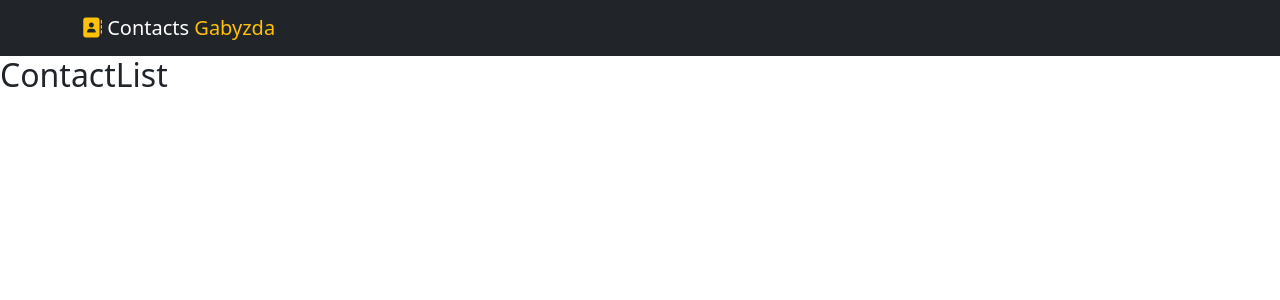
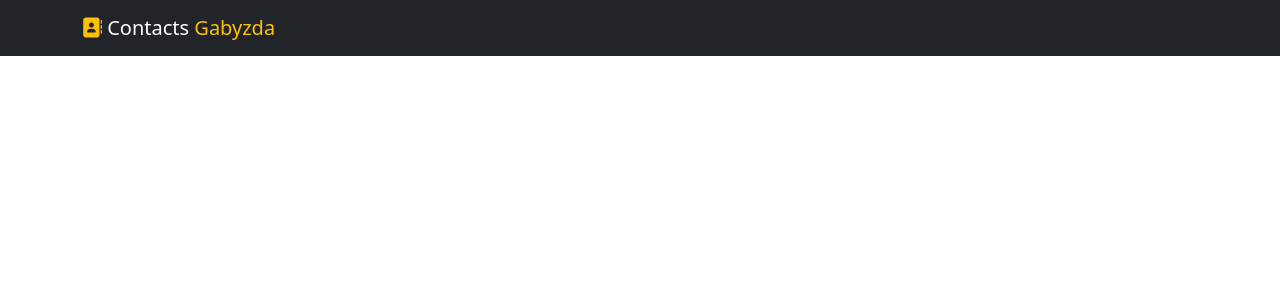
Before and after one commit to Gabyzda/agenda-contatos, a React (Create React App) app: page /contacts/list in a window 1280 px wide. Shown: the top 300 px of the page. Built offline with nearby package versions, Linux system fonts and the light colour scheme.

Commit message:
Creado sección 'contact-search' en ContactList

```diff
--- a/src/components/Contacts/ContactList/ContactList.js
+++ b/src/components/Contacts/ContactList/ContactList.js
@@ -3,7 +3,9 @@ import React from 'react';
 const ContactList = () => {
     return (
         <>
-            <h2>ContactList</h2>
+            <section className='contact-search'>
+
+            </section>
         </>
     )
 };
```
